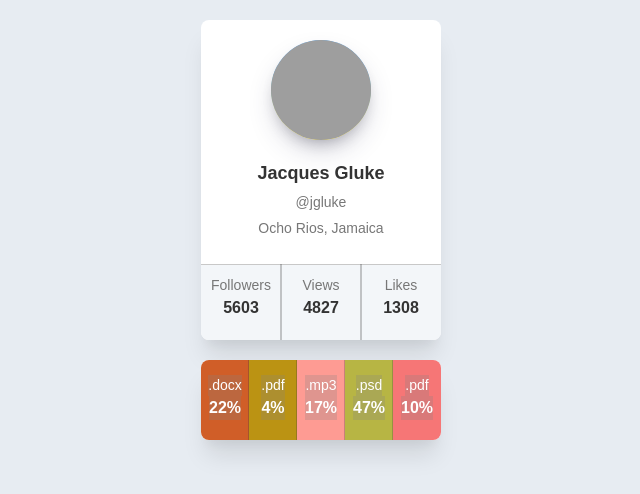
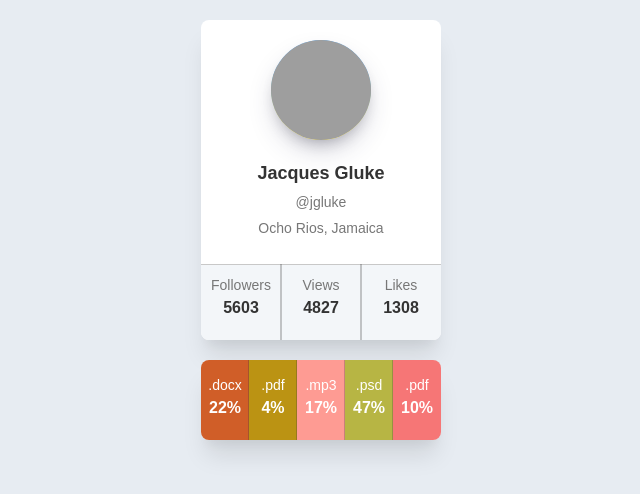
Before and after one commit to PavloGPS/goit-react-hw-01-components, a React (Create React App) app: page / in a window 1280 px wide. Shown: the top 494 px of the page, without its empty margins (319-959 px from the left). Built offline with nearby package versions, Linux system fonts and the light colour scheme; grey boxes are pictures that could not be loaded.

Commit message:
Update Statistics.module.css
removes ugly text bg

```diff
--- a/src/components/Statistics/Statistics.module.css
+++ b/src/components/Statistics/Statistics.module.css
@@ -10,6 +10,7 @@
   border-radius: 8px;
   padding: 0;
   overflow: hidden;
+  background-color: rgba(128, 128, 128, 0.256);
 
   box-shadow: rgba(0, 0, 0, 0.1) 0px 20px 25px -5px,
     rgba(0, 0, 0, 0.04) 0px 10px 10px -5px;
@@ -51,14 +52,16 @@
 }
 
 .label {
+  display: block;
   font-size: 14px;
   color: white;
-  background-color: rgba(128, 128, 128, 0.256);
+
+  /* background-color: rgba(128, 128, 128, 0.255); */
 }
 
 .percentage {
   font-size: 16px;
   color: white;
   font-weight: bold;
-  background-color: rgba(128, 128, 128, 0.256);
+  /* background-color: rgba(128, 128, 128, 0.256); */
 }
```
